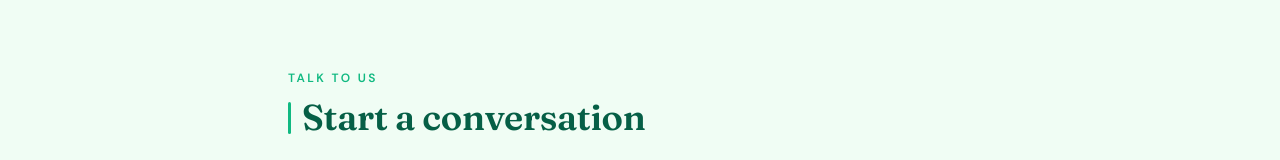
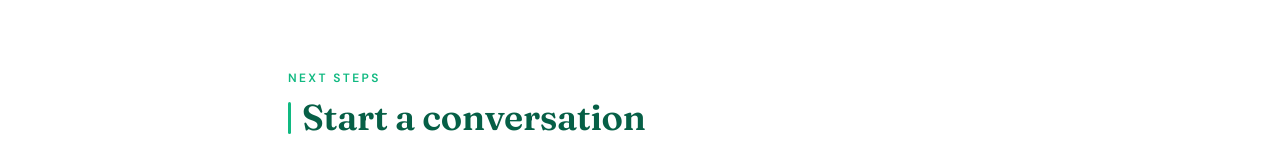
Before and after one commit to Hafizkhuram/aicraftlearning, a Next.js app: page /for-business in a window 1280 px wide. Shown: the part 2955-3115 px from the top of the page. Built offline with nearby package versions, Linux system fonts and the light colour scheme; no server answers.

Commit message:
Phase 5 polish: separate contact section bg, fix duplicate Talk to us

```diff
--- a/app/for-business/page.tsx
+++ b/app/for-business/page.tsx
@@ -385,12 +385,12 @@ export default function ForBusinessPage() {
       {/* Contact form */}
       <section
         id="contact"
-        className="scroll-mt-24 bg-[var(--color-surface)] py-20 sm:py-24 dark:bg-[#0b1322]"
+        className="scroll-mt-24 bg-white py-20 sm:py-24 dark:bg-[var(--color-dark-bg)]"
       >
         <div className="mx-auto w-full max-w-3xl px-4 sm:px-6 lg:px-8">
           <FadeIn>
             <p className="text-xs font-semibold tracking-[0.2em] uppercase text-[var(--color-primary-green)] dark:text-[var(--color-accent-green)]">
-              Talk to us
+              Next steps
             </p>
             <h2 className="accent-bar mt-3 font-display text-3xl font-semibold leading-[1.1] tracking-tight text-[var(--color-deep-green)] sm:text-4xl dark:text-[var(--color-text-light)]">
               Start a conversation
```
